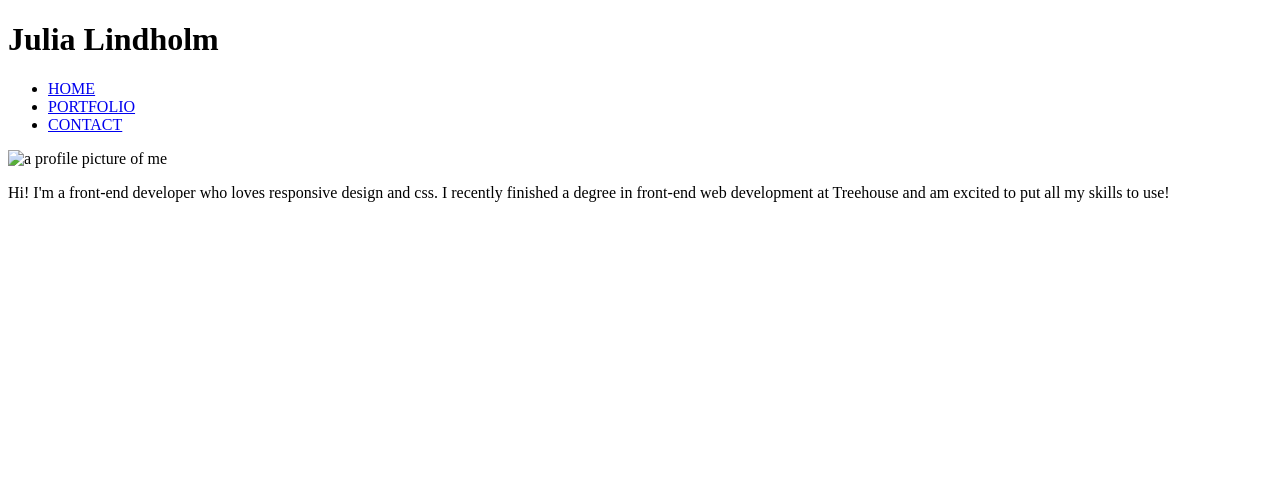
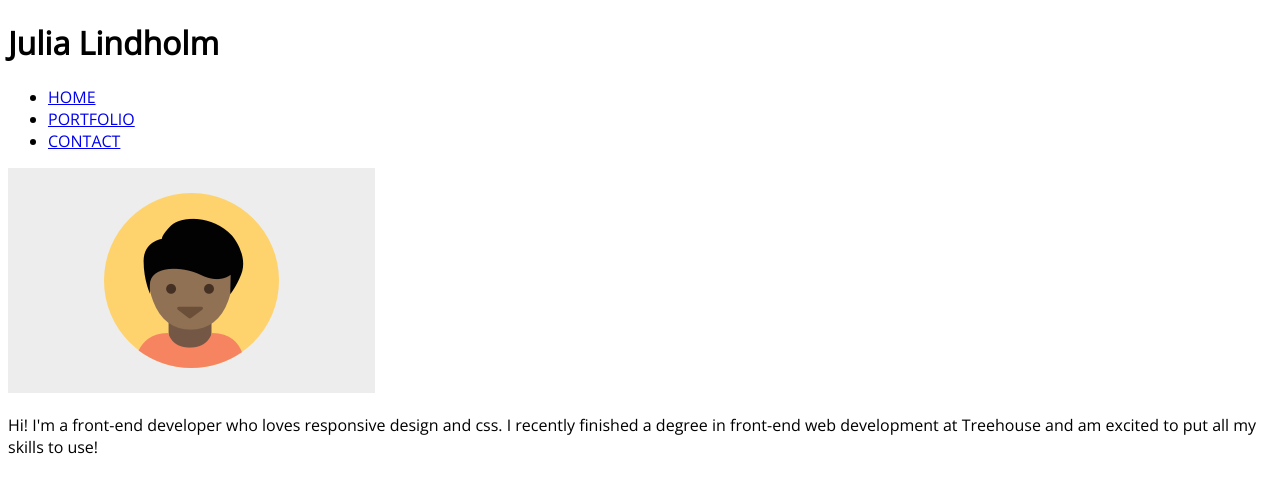
Before and after one commit to juliamatilda/ResponsiveLayout_project, a plain HTML site: page index.html in a window 1280 px wide. Drawn offline with nearby package versions, Linux system fonts and the light colour scheme.

Commit message:
add font
add Google Font Open sans

```diff
--- a/css/styles.css
+++ b/css/styles.css
@@ -1,6 +1,10 @@
+* {
+	box-sizing: border-box;
+}
 
-
-
+body {
+  font-family: 'Open Sans', sans-serif;
+}
 
 
 
--- a/index.html
+++ b/index.html
@@ -5,6 +5,7 @@
     <meta name="viewport" content="width=device-width, initial-scale=1.0">
     <title></title>
     <link rel="stylesheet" type="text/css" href="css/styles.css">
+    <link href="https://fonts.googleapis.com/css?family=Open+Sans" rel="stylesheet">
   </head>
   <body>
     <div class="wrapper">
@@ -18,7 +19,7 @@
       </header>
       <main>
         <div class="presentation">
-         <img src="images/responsive-layout-profile" alt="a profile picture of me">
+         <img src="images/responsive-layout-profile.png" alt="a profile picture of me">
          <p>Hi! I'm a front-end developer who loves responsive design and css.
             I recently finished a degree in front-end web development at
             Treehouse and am excited to put all my skills to use!
```
